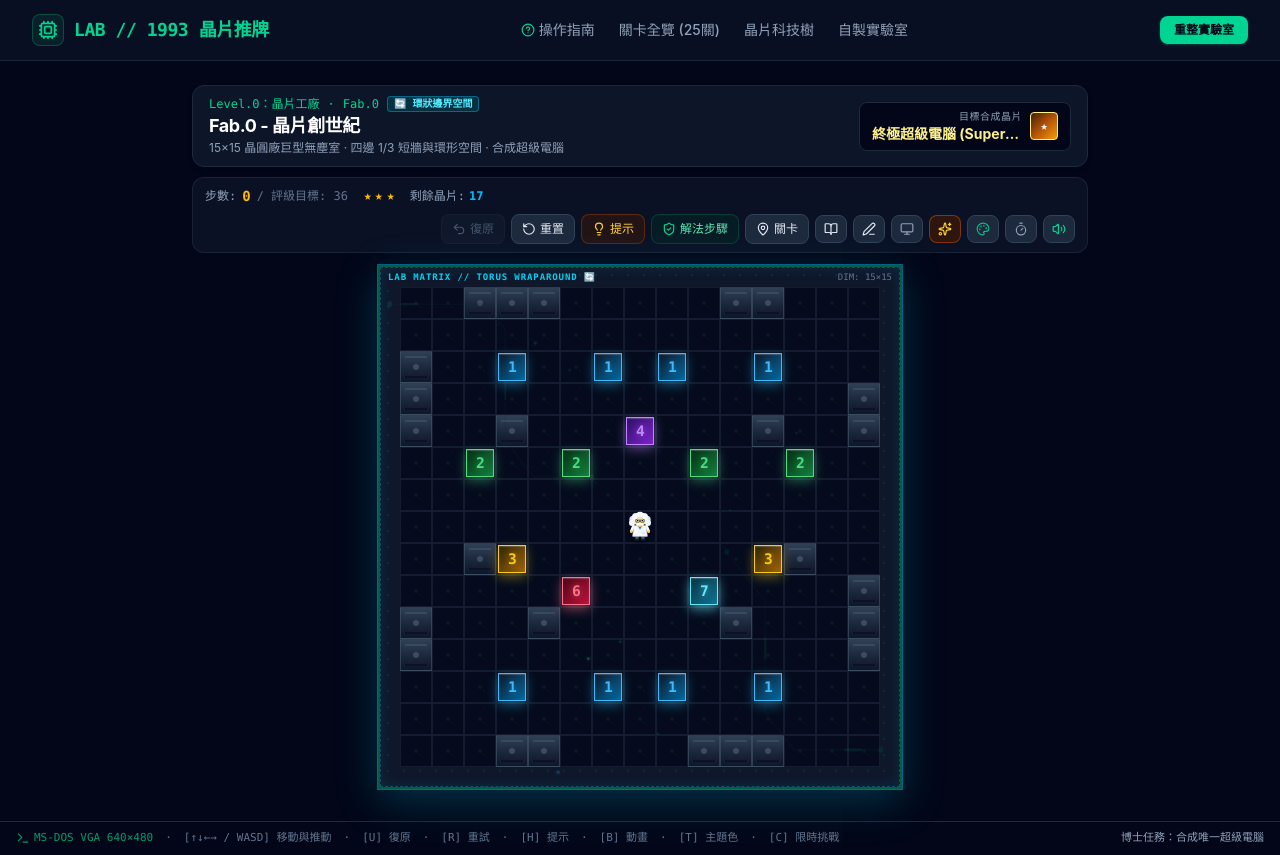
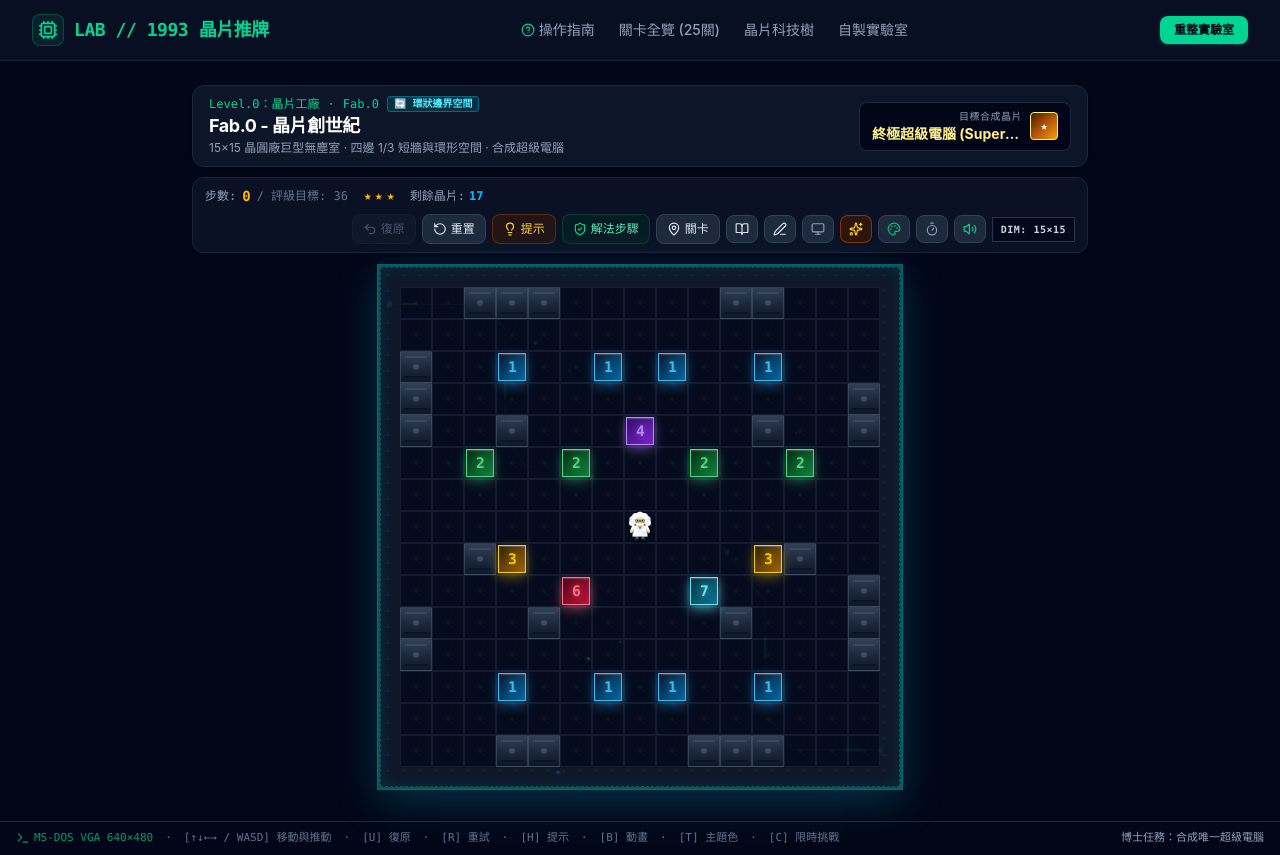
Before and after one commit to rocgyver/ChipLAB, a React (Vite) app: page / in a window 1280 px wide. Built offline with nearby package versions, Linux system fonts and the light colour scheme; a web font is replaced by a local one.

Commit message:
style: remove Lab Matrix decal and move DIM badge to the rightmost of the moves row in GameHUD

```diff
--- a/src/components/GameBoard.tsx
+++ b/src/components/GameBoard.tsx
@@ -109,19 +109,7 @@ export const GameBoard: React.FC<GameBoardProps> = ({
         <div className="absolute inset-0 pointer-events-none rounded-none border border-dashed border-cyan-400/30 shadow-[inset_0_0_14px_rgba(34,211,238,0.10)] z-10" />
       )}
 
-      {/* Outer Lab Frame Decal */}
-      <div
-        className={`absolute top-1 left-2 text-[9px] font-mono uppercase tracking-widest pointer-events-none transition-colors duration-300 ${
-          isWraparound ? 'text-cyan-400 font-bold' : theme.decalTextClass
-        }`}
-      >
-        {isWraparound
-          ? 'LAB MATRIX // TORUS WRAPAROUND 🔄'
-          : `LAB MATRIX // ${theme.badgeLabel.toUpperCase()}`}
-      </div>
-      <div className="absolute top-1 right-2 text-[9px] font-mono text-slate-500 pointer-events-none">
-        DIM: {width}×{height}
-      </div>
+
 
       {/* Grid Container */}
       <div
--- a/src/components/GameHUD.tsx
+++ b/src/components/GameHUD.tsx
@@ -317,6 +317,14 @@ export const GameHUD: React.FC<GameHUDProps> = ({
           >
             {isMuted ? <VolumeX className="w-3.5 h-3.5 text-rose-400" /> : <Volume2 className="w-3.5 h-3.5 text-emerald-400" />}
           </button>
+
+          {/* Board Dimensions Badge (DIM) */}
+          <div
+            title={`棋盤尺寸: ${currentLevel.width} 列 × ${currentLevel.height} 行`}
+            className="px-2 py-1 rounded-none bg-slate-950/80 border border-slate-700/80 text-[10px] font-mono text-slate-300 tracking-wider font-bold whitespace-nowrap select-none"
+          >
+            DIM: {currentLevel.width}×{currentLevel.height}
+          </div>
         </div>
       </div>
     </div>
```
